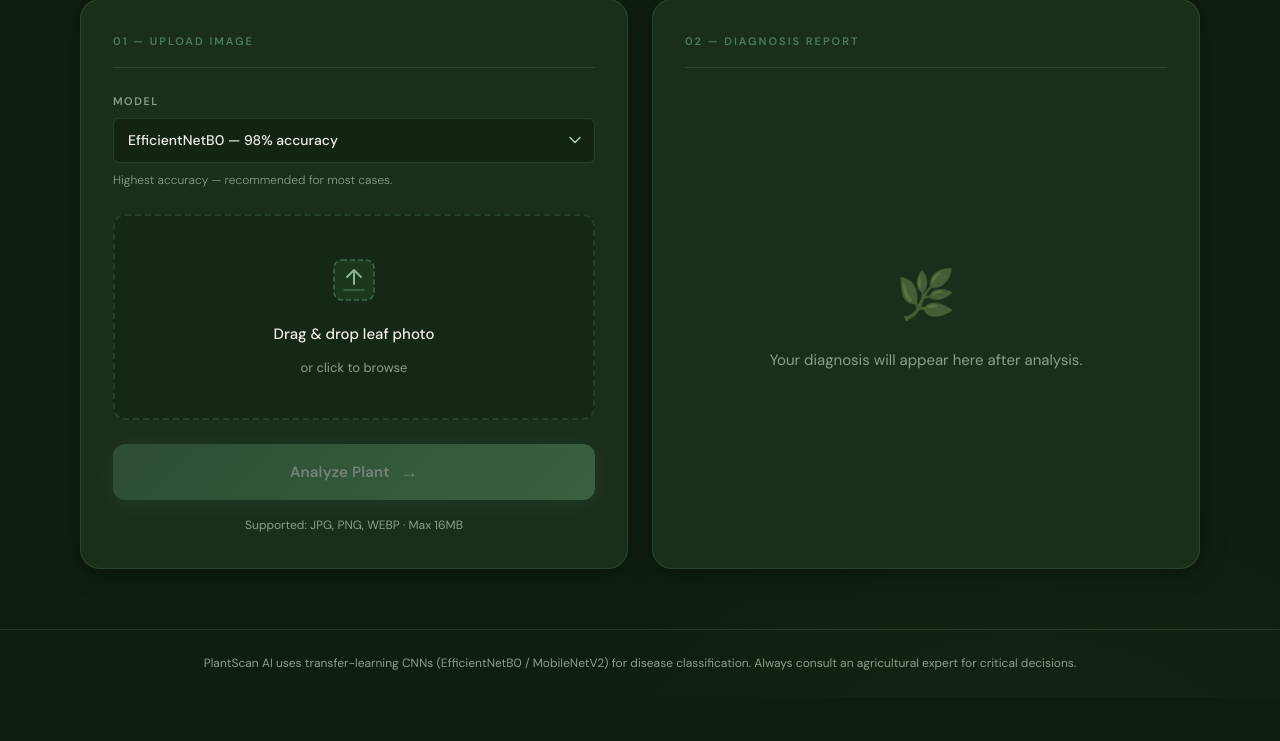
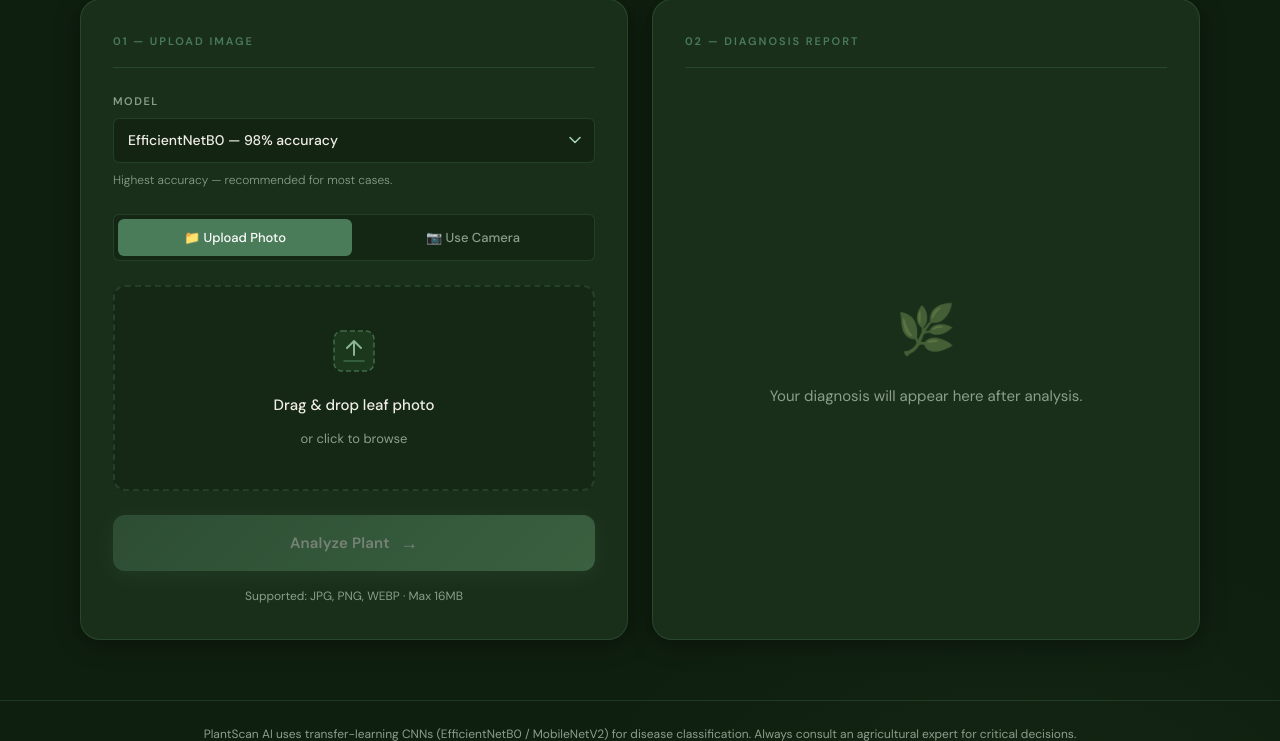
Before and after one commit to Imran-Ghafoor594/plant_disease_detection, a Flask app: page / in a window 1280 px wide. Shown: the part 421-1162 px from the top of the page. Before the commit the page ends 1091 px from the top, so only its background shows below. Run offline with Flask 3, Linux system fonts and the light colour scheme; some libraries are stand-ins or nearby versions.

Commit message:
Implement upload and camera source selection
Added source tabs for photo upload and camera options, including UI elements for file input and camera controls.

```diff
--- a/plant-disease-app/templates/index.html
+++ b/plant-disease-app/templates/index.html
@@ -58,6 +58,14 @@
         <p class="model-select-hint" id="modelHint">Highest accuracy — recommended for most cases.</p>
       </div>
 
+      <!-- Source Tabs: Upload vs Camera -->
+      <div class="source-tabs">
+        <button class="source-tab active" id="tabUpload" data-mode="upload" type="button">📁 Upload Photo</button>
+        <button class="source-tab" id="tabCamera" data-mode="camera" type="button">📷 Use Camera</button>
+      </div>
+
+      <!-- Upload Source -->
+      <div class="source-panel" id="uploadSourcePanel">
         <div class="drop-zone" id="dropZone">
           <div class="drop-icon">
             <svg width="48" height="48" viewBox="0 0 48 48" fill="none">
@@ -70,6 +78,28 @@
           <p class="drop-sub">or click to browse</p>
           <input type="file" id="fileInput" accept="image/*" hidden />
         </div>
+      </div>
+
+      <!-- Camera Source -->
+      <div class="source-panel" id="cameraSourcePanel" style="display:none;">
+        <div class="camera-view" id="cameraView">
+          <video id="cameraVideo" autoplay playsinline muted></video>
+          <div class="camera-frame-guide" id="cameraFrameGuide"></div>
+          <p class="camera-status" id="cameraStatus">Position the leaf in frame</p>
+          <p class="camera-error" id="cameraError" style="display:none;"></p>
+        </div>
+        <div class="camera-controls">
+          <button class="btn-camera-action" id="switchCameraBtn" type="button" title="Switch camera">⟲</button>
+          <button class="btn-capture" id="captureBtn" type="button" title="Capture photo"></button>
+          <button class="btn-camera-action" id="retryCameraBtn" type="button" title="Retry camera" style="display:none;">↻</button>
+        </div>
+        <label class="auto-capture-toggle">
+          <input type="checkbox" id="autoCaptureToggle" checked />
+          <span>Auto-capture when the image is sharp & well-lit</span>
+        </label>
+      </div>
+
+      <canvas id="captureCanvas" style="display:none;"></canvas>
 
       <!-- Preview -->
       <div class="image-preview" id="imagePreview" style="display:none;">
```
Lines whose indentation alone changed are shown as unchanged.
